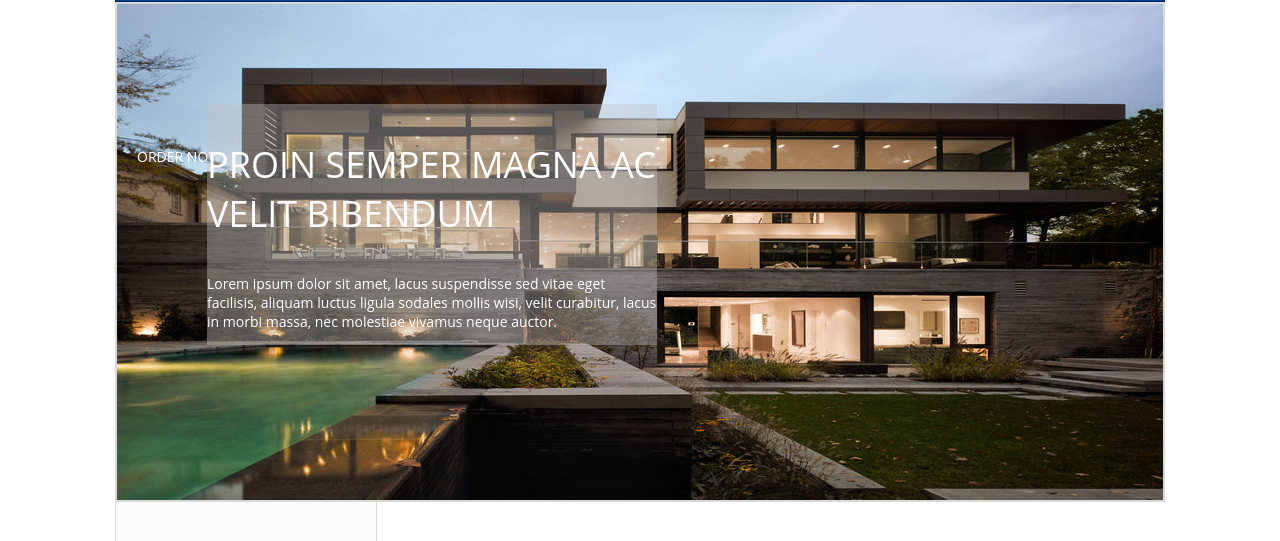
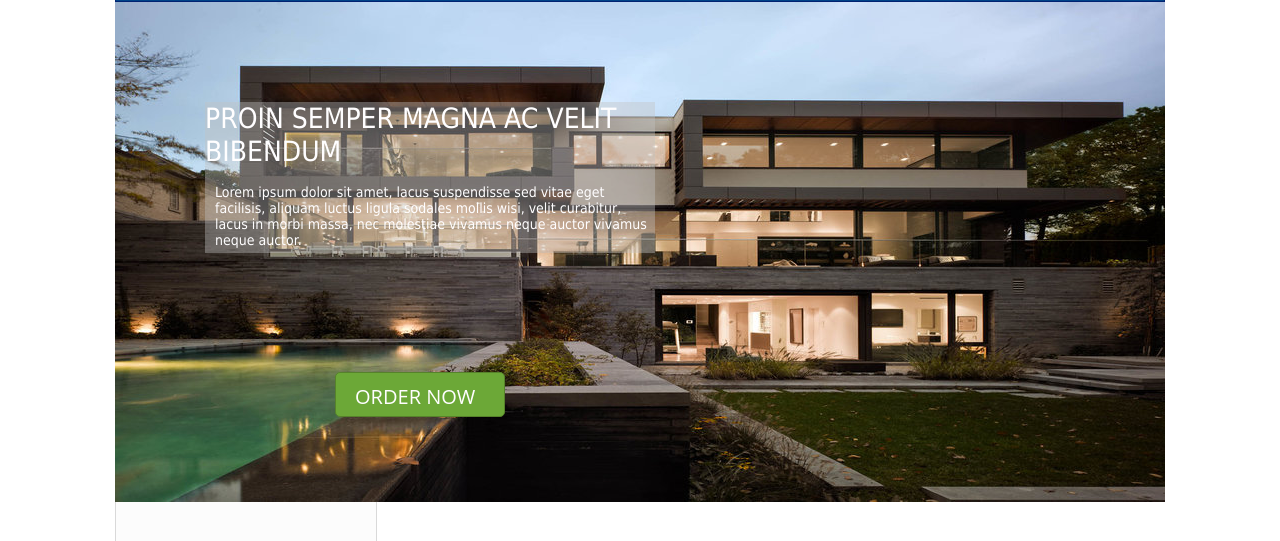
Before and after one commit to nikolaknot/site-project, a plain HTML site: page index.html in a window 1280 px wide. Shown: the part 133-674 px from the top of the page. Drawn offline with Linux system fonts and the light colour scheme.

Commit message:
Order button : changed positioning code.

```diff
--- a/css-style/style.css
+++ b/css-style/style.css
@@ -117,8 +117,6 @@ body {
   width: 100%;
   height: 500px;
   top: 135px;
-  border-style: solid;
-  border-width: 2px;
   border-color: #D9D9D9;
 }
 
@@ -131,17 +129,29 @@ body {
   background-color: rgba(192,192,192,0.4);
 }
 .transparent-header {
-  color: white;
-  font-size: 36px;
+  font-weight: lighter;
+  font-size: 28px;
+  margin-top: 0;
+  margin-bottom: 0;
+  width: 100%;
+  font-family: Tahoma;
   color: #FFFEFF;
 }
 
 .transparent-text {
+  font-family: Tahoma;
+  text-align: left;
+  margin-bottom: 0;
+  margin-top: 0;
   color: #FFFEFF;
+  font-size: 14px;
+  padding-left: 10px;
+  padding-right: 5px;
+  padding-bottom: 5px;
 }
 
-.order-div {
-  top: 400px;
+.order-button {
+  top: 370px;
   left: 220px;
   position: absolute;
   background-color: #6CA837;
@@ -150,16 +160,15 @@ body {
   border-style: solid;
   border-width: 1px;
   border-color: #56822B;
+  width: 170px;
   height: 45px;
-  width: 170px;
 }
 
 .order-link {
   float: left;
   text-decoration: none;
   color: #FFFEFF;
-  margin-top: 10px;
-  margin-left: 20px;
+  padding: 10px 19px;
 }
 
 .services {
--- a/index.html
+++ b/index.html
@@ -34,7 +34,7 @@
   <div class="house-picture">
     <div class="transparent-div">
       <p class="transparent-header">PROIN SEMPER MAGNA AC VELIT BIBENDUM</p>
-      <p class="transparent-text">Lorem ipsum dolor sit amet, lacus suspendisse sed vitae eget facilisis, aliquam luctus ligula sodales mollis wisi, velit curabitur, lacus in morbi massa, nec molestiae vivamus neque auctor.</p>
+      <p class="transparent-text"><br>Lorem ipsum dolor sit amet, lacus suspendisse sed vitae eget facilisis, aliquam luctus ligula sodales mollis wisi, velit curabitur, lacus in morbi massa, nec molestiae vivamus neque auctor vivamus neque auctor.</p>
      </div>
      <div class="order-button">
       <a class="order-link" href="https://www.google.com">ORDER NOW</a>
```
